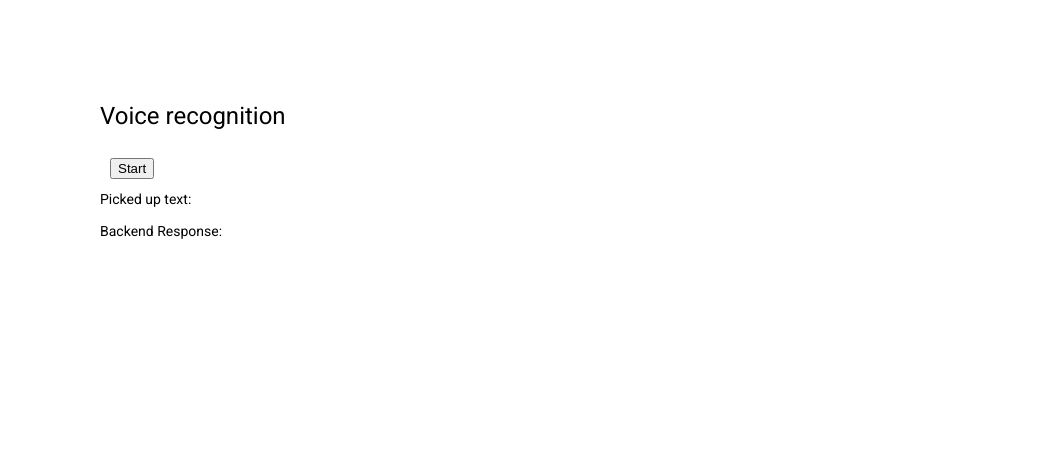
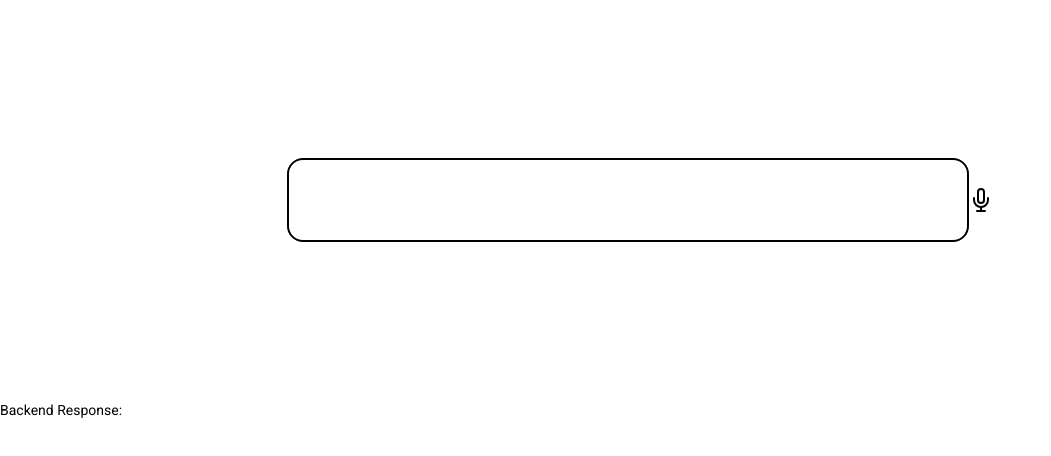
Before and after one commit to ejmuere/CommandBoxUI, an Angular app: page / in a window 1280 px wide. Shown: the top 456 px of the page, without its empty margins (0-1051 px from the left). Built offline with nearby package versions, Linux system fonts and the light colour scheme.

Commit message:
DJ changes
DJ changes

```diff
--- a/src/app/components/text-box/text-box.component.css
+++ b/src/app/components/text-box/text-box.component.css
@@ -7,3 +7,65 @@
 .example-full-width {
   width: 100%;
 }
+
+
+.input-contain{
+  position: relative;
+  display: flex;
+  justify-content: center;
+  align-items: center;
+  height: 50vh;
+}
+input{
+  height: 5rem;
+  width: 40rem;
+  border: 2px solid black;
+  border-radius: 1rem;
+}
+
+.placeholder-text{
+  position: absolute;
+  top: 0;
+  bottom: 0;
+  left: 0;
+  right: 0;
+  border: 3px solid transparent;
+  background-color: transparent;
+  display: flex;
+  align-items: center;
+}
+
+.placeholder-text{
+  pointer-events: none;
+}
+
+.text{
+  font-size: 1.4rem;
+  padding: 0 0.5rem;
+  background-color: transparent;
+  color: black;
+}
+
+input, .placeholder-text{
+  font-size: 1.4rem;
+  padding: 0 1.2rem;
+}
+
+input:focus{
+  outline: none;
+  border-color: blueviolet;
+}
+
+input:focus + .placeholder-text .text{
+  background-color: white;
+  font-size: 1.1rem;
+  color: black;
+  transform: translate(0, -170%);
+  border-color: blueviolet;
+  color: blueviolet;
+}
+
+.text{
+  transform: translate(0);
+  transition: transform 0.15s ease-out, font-size 0.15s ease-out, background-color 0.2s ease-out, color 0.15s ease-out;
+}
--- a/src/app/components/text-box/text-box.component.html
+++ b/src/app/components/text-box/text-box.component.html
@@ -1,6 +1,8 @@
-<div style="margin: 100px;">
-  <h1>Voice recognition</h1>
-  <button style="margin: 10px;" (click)="startVoiceService()">Start</button>
-  <p>Picked up text: {{text}}</p>
-  <p>Backend Response: {{backendResponse}}</p>
+<div >
+<div class="input-contain">
+  <input type="text" id="fname" name="fname" autocomplete="off" value="{{text}}" aria-labelledby="placeholder-fname" (keyup.enter)="submitInput()">
+  <img src="assets/svg/mic.svg" (click)="startVoiceService()" />
 </div>
+
+<p>Backend Response: {{backendResponse}}</p>
+</div>
--- a/src/app/components/text-box/text-box.component.ts
+++ b/src/app/components/text-box/text-box.component.ts
@@ -1,6 +1,7 @@
 import { Component, OnDestroy, OnInit } from '@angular/core';
 import { AccountsService } from 'src/app/service/accounts.service';
 import { VoiceRecognitionService } from 'src/app/service/voice-recognition.service';
+import {MatIconRegistry} from '@angular/material/icon';
 
 @Component({
   selector: 'app-text-box',
@@ -21,6 +22,11 @@ export class TextBoxComponent implements OnInit, OnDestroy {
   ngOnInit(): void {
   }
 
+  submitInput(){
+    this.accountsService.getAllClients(this.text).subscribe(response => {
+      this.backendResponse = JSON.stringify(response);
+    });
+  }
   startVoiceService(){
     this.voiceService.start();
     this.voiceService.recognition.addEventListener('end', (condition: any) => {
```
Also changed, not shown: src/assets/svg/mic-off.svg (added), src/assets/svg/mic.svg (added).
